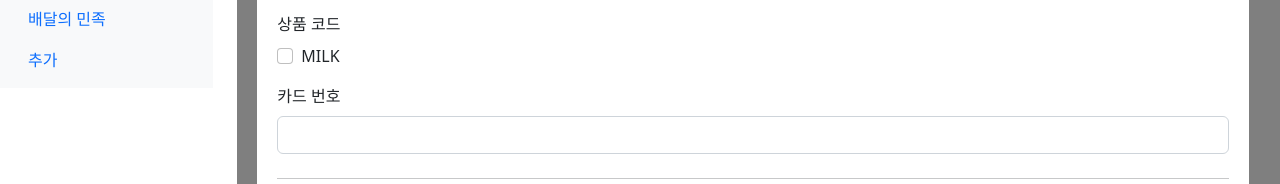
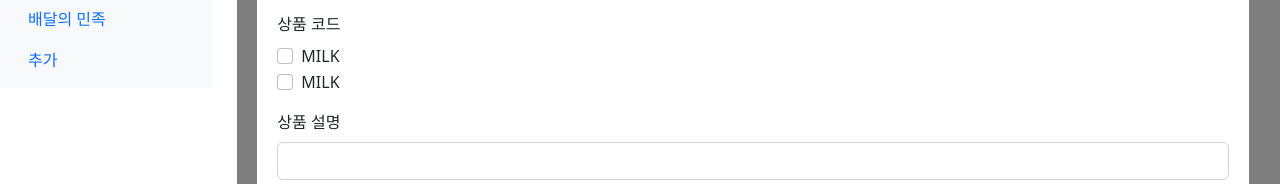
Before and after one commit to WooHCode/joeladminPage, a Vue app: page /items in a window 1280 px wide. Both pictures are taken after a click on the button "상품추가". Shown: the part 538-722 px from the top of the page. Built offline with nearby package versions, Linux system fonts and the light colour scheme; no server answers.

Commit message:
update modal

```diff
--- a/src/components/Itemmodal.vue
+++ b/src/components/Itemmodal.vue
@@ -26,8 +26,13 @@
                             v-model="state.form.payment">
                         <label class="form-check-label" for="itemCode">MILK</label>
                     </div>
+                    <div class="form-check">
+                        <input id="itemCode" name="paymentMethod" type="checkbox" class="form-check-input" value="itemCode"
+                            v-model="state.form.payment">
+                        <label class="form-check-label" for="itemCode">MILK</label>
+                    </div>
                 </div>
-                <label for="cc-name" class="form-label">카드 번호</label>
+                <label for="cc-name" class="form-label">상품 설명</label>
                 <input type="text" class="form-control" id="cc-name" v-model="state.form.cardNumber">
                 <hr class="my-4">
                 <button class="w-50 btn btn-primary btn-lg" @click="submit()">상품 추가하기</button>
```
